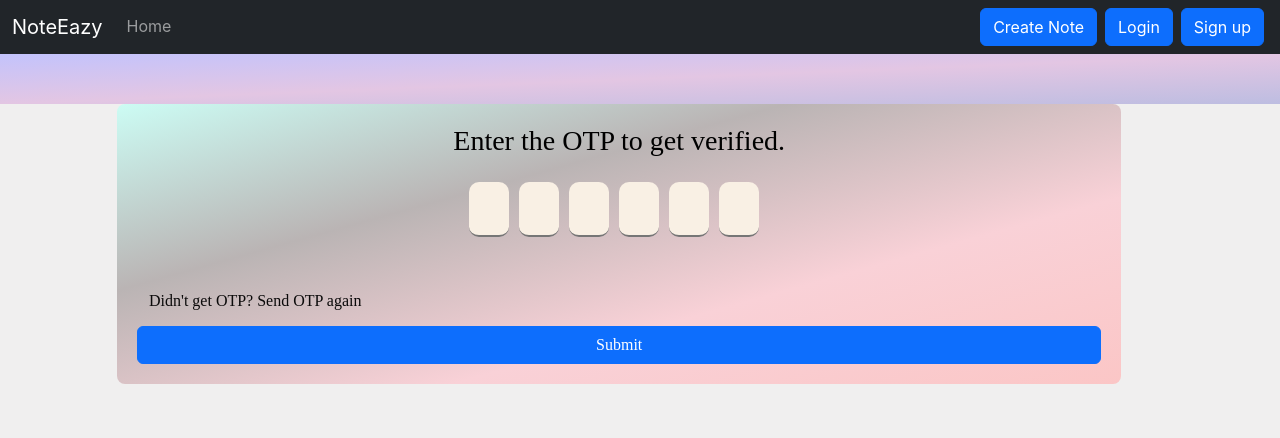
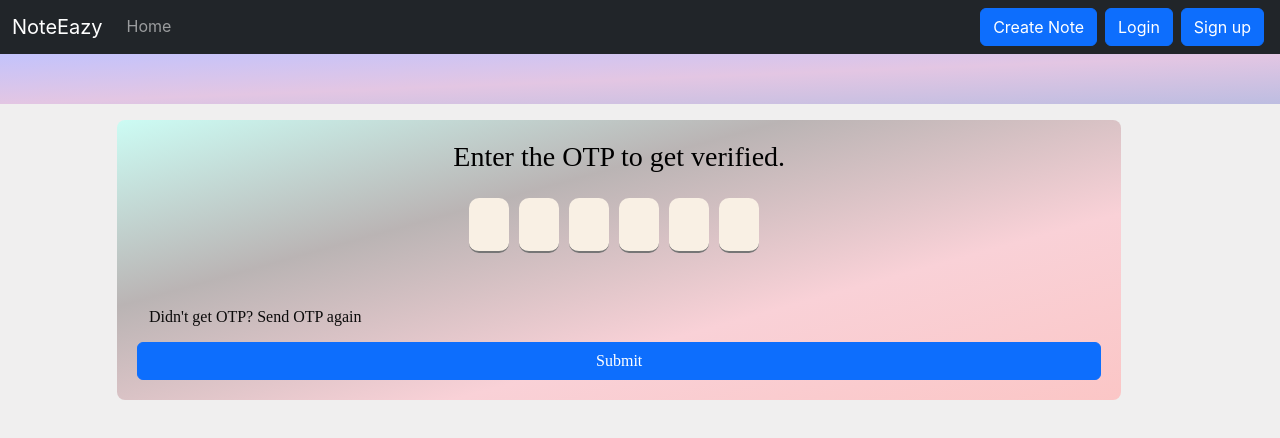
Before and after one commit to Adi2895/inotebook_client, a React (Create React App) app: page /enter-otp in a window 1280 px wide. Shown: the top 438 px of the page. Built offline with nearby package versions, Linux system fonts and the light colour scheme.

Commit message:
enter_otp update

```diff
--- a/src/components/EnterOTP.js
+++ b/src/components/EnterOTP.js
@@ -52,7 +52,7 @@ export default function EnterOTP(props) {
   };
 
   return (
-    <div className='OTP_cotainer'>
+    <div className=' mt-3 OTP_cotainer'>
     <div className="container">
     <div className="Enter_OTP row sign-up d-flex justify-content-center">
 
```
